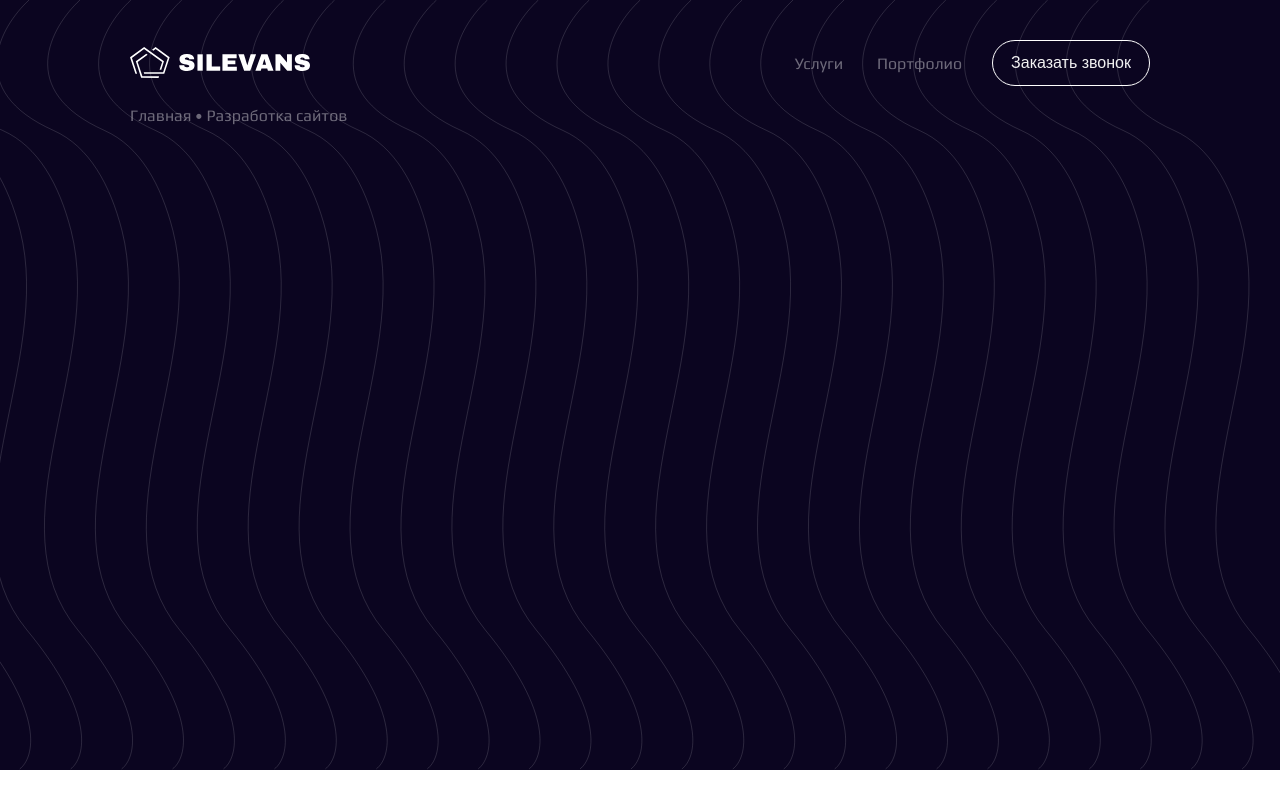
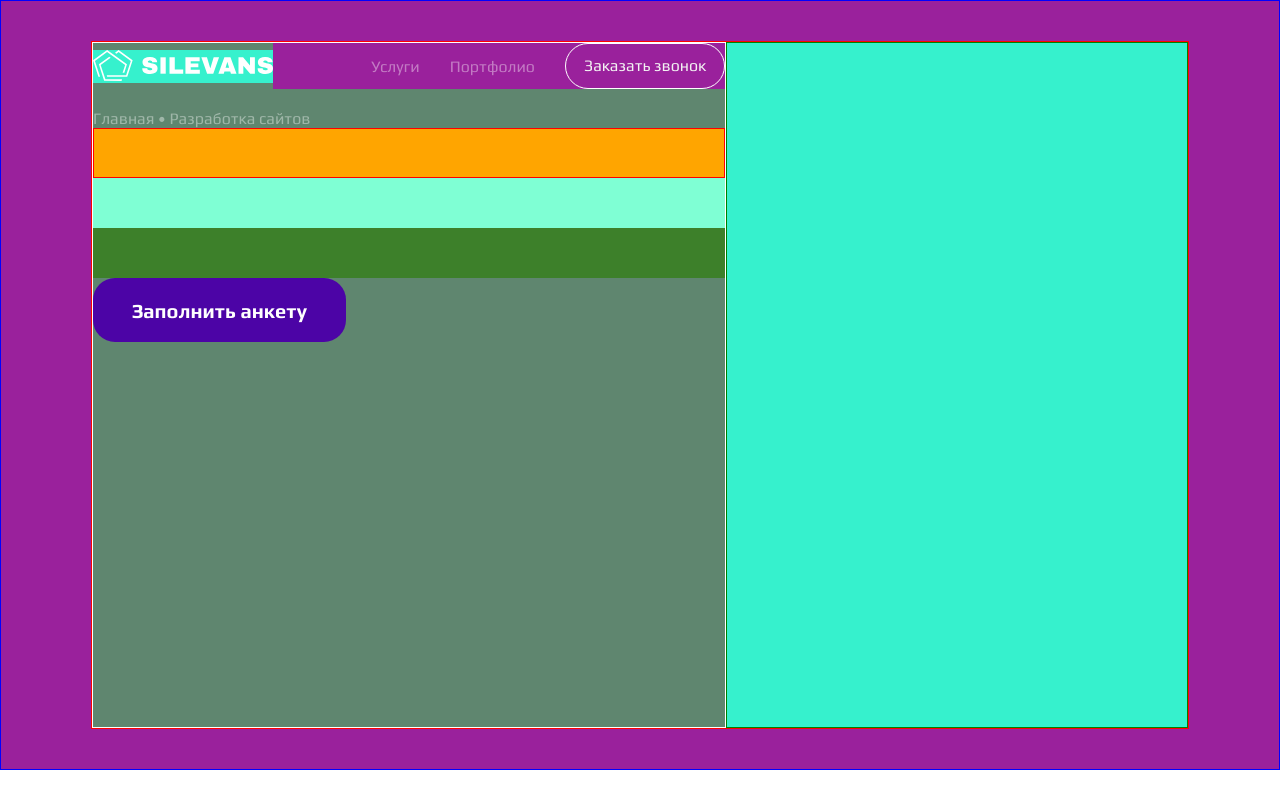
Before and after one commit to JulieBenchuk/web-studio, a Next.js app: page / in a window 1280 px wide. Built offline with nearby package versions, Linux system fonts and the light colour scheme.

Commit message:
feat:  added style to header, top component

```diff
--- a/src/components/common/header/Header.tsx
+++ b/src/components/common/header/Header.tsx
@@ -17,11 +17,12 @@ const Header: React.FC<{ isMainPage: boolean, currentPage: string }> = ({isMainP
                     </div>
 
                     <div className={style.navBlock}>
-                        <nav>
+                        <nav className={style.navLinks}>
                             <Link href='/services'>Услуги</Link>
                             <Link href='/portfolio'> Портфолио</Link>
                         </nav>
-                        <LinkBtn>Заказать звонок</LinkBtn>
+                        <LinkBtn className={style.buttonCallback}>Заказать звонок</LinkBtn>
+
                     </div>
                 </div>
                 {isMainPage && <span className={style.currentPage}>Главная &#8226; {currentPage}</span>}
--- a/src/components/topComponent/TopComponent.tsx
+++ b/src/components/topComponent/TopComponent.tsx
@@ -4,15 +4,25 @@ import ground from "@/assets/svg/ground.svg";
 import Header from "@/components/common/header/Header";
 import Wrapper from "@/components/common/wrapper";
 import style from '../../styles/components/topComponent.module.scss'
-import ColorBlock from "@/components/topComponent/colorBlock/ColorBlock";
+import FullButton from "@/components/common/buttons/FullButton";
 
 
 const TopComponent = () => {
     return (
         <Wrapper className={style.wrapper}>
-            <Image src={ground} alt={"ground"} width={1440} height={770} className={style.ground}/>
-            <Header isMainPage={true} currentPage={"Разработка сайтов"}/>
-            <ColorBlock/>
+            <div className={style.topComponent}>
+                <div className={style.leftBlock}>
+                    <Header isMainPage={true} currentPage={"Разработка сайтов"}/>
+                    <div className={style.titleBlock}></div>
+                    <div className={style.textDescription}></div>
+                    <div className={style.consultationBlock}></div>
+                    <FullButton>Заполнить анкету</FullButton>
+                </div>
+                <div className={style.rightBlock}></div>
+            </div>
+            {/*<Image src={ground} alt={"ground"} width={1440} height={770} className={style.ground}/>
+            <Header isMainPage={true} currentPage={"Разработка сайтов"}/>*/}
+
         </Wrapper>
     );
 };
--- a/src/styles/components/header.module.scss
+++ b/src/styles/components/header.module.scss
@@ -1,10 +1,11 @@
 @import "src/styles/variables";
 
 .wrapper {
-  position: absolute;
+  width: 100%;
+  /* position: absolute;
    left: 130px;
    right: 130px;
-  top: 40px;
+   top: 40px;*/
 
 }
 
@@ -15,19 +16,29 @@
 
   .row {
     display: flex;
+    flex-direction: row;
     justify-content: space-between;
-    align-items: center;
+    align-items: center; //////maybe need delete
+
 
     .logoBlock {
       left: 0;
       right: 84.75%;
       top: 0.1%;
       bottom: 0.1%;
+      background-color: #36F1CD;
     }
 
     .navBlock {
       display: flex;
+      flex-direction: row;
+      justify-content: end;
       align-items: center;
+      background-color: #9A219C;
+      width: 100%;
+
+      .navLinks {
+        display: flex;
 
         a {
           left: 68.22%;
@@ -43,6 +54,14 @@
           opacity: 0.4;
 
         }
+      }
+
+
+      .buttonCallback {
+        font-family: 'Play', sans-serif;
+      }
+
+
     }
   }
 
--- a/src/styles/components/topComponent.module.scss
+++ b/src/styles/components/topComponent.module.scss
@@ -2,8 +2,56 @@
 @import '../mixins';
 
 .wrapper {
+  background-color: #9A219C;
   position: relative;
   height: 770px;
+  padding: 40px 90px;
+  border: 1px solid blue;
+
+  .topComponent {
+    background-color: yellow;
+    border: 1px solid red;
+    display: flex;
+    height: 100%;
+
+    .leftBlock {
+      width: 57.86%;
+      background-color: #5f866f;
+      border: 1px solid white;
+      height: 100%;
+      display: flex;
+      flex-direction: column;
+
+      .titleBlock {
+        width: 100%;
+        background-color: orange;
+        border: 1px solid red;
+        height: 50px;
+      }
+
+      .textDescription {
+        height: 50px;
+        width: 100%;
+        background-color: aquamarine;
+        border: blue;
+      }
+
+      .consultationBlock {
+        height: 50px;
+        width: 100%;
+        background-color: #3d802a;
+        border: #412a8f;
+      }
+    }
+
+    .rightBlock {
+      width: 42.14%;
+      background-color: #36F1CD;
+      border: 1px solid green;
+      height: 100%;
+      @include Flex-Center()
+    }
+  }
 
   .ground {
     position: absolute;
@@ -11,7 +59,6 @@
     right: 0;
     pointer-events: none;
 
-
   }
 
 }
```
Lines whose indentation alone changed are shown as unchanged.
